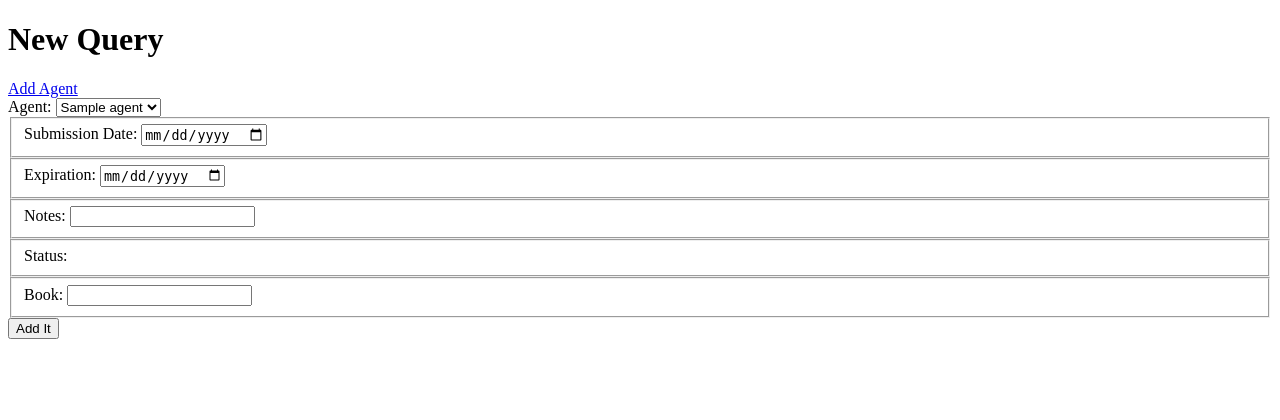
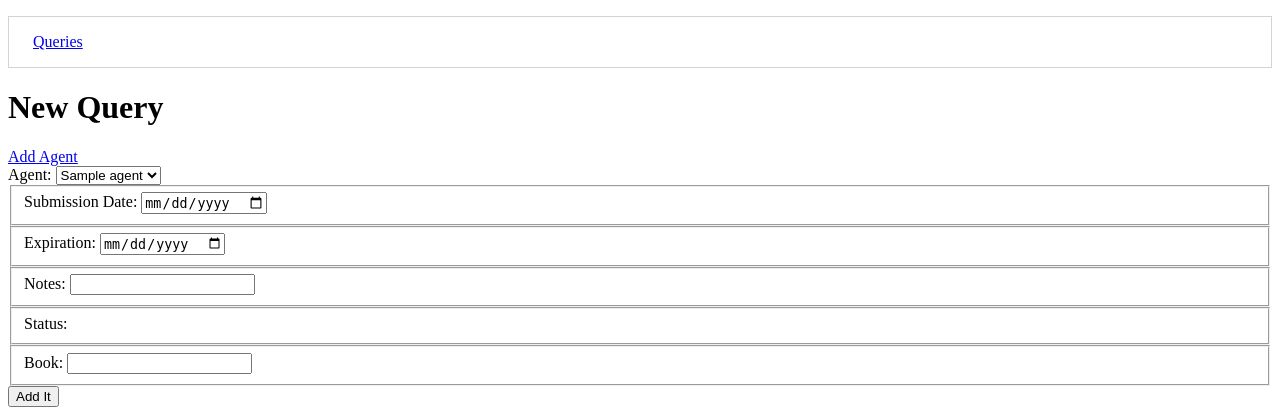
Before and after one commit to corri-golden/queries, a Django app: page /queries/form in a window 1280 px wide. Shown: the top 420 px of the page. Run offline with Django 3.2, Linux system fonts and the light colour scheme; tables that the repository leaves empty hold one stand-in row (values such as "Sample post").

Commit message:
completed nav

```diff
--- a/queriesapp/templates/agents/detail.html
+++ b/queriesapp/templates/agents/detail.html
@@ -1,4 +1,3 @@
-{% load static %}
 <!DOCTYPE html>
 <html>
   <head>
@@ -6,6 +5,9 @@
     <title>Agent</title>
   </head>
   <body>
+  {% extends 'shared/base.html' %}
+
+{% block content %}
     <h1>{{ agent.agent_name }}</h1>
     <h2> {{ agent.company}}</h2>
     <h2> {{ agent.email}}</h2>
@@ -21,3 +23,4 @@
     <button>Edit</button>
     </form>
 </form>
+{% endblock %}
--- a/queriesapp/templates/agents/form.html
+++ b/queriesapp/templates/agents/form.html
@@ -1,11 +1,14 @@
-{% load static %}
 <!DOCTYPE html>
 <html>
+
   <head>
     <meta charset="utf-8">
     <title>New Agent</title>
   </head>
   <body>
+  {% extends 'shared/base.html' %}
+
+{% block content %}
     <h1>New Agent</h1>
 
     {% if agent.id is not None %}
@@ -37,5 +40,6 @@
         {% endif %}
 
     </form>
+    {% endblock %}
   </body>
 </html>
--- a/queriesapp/templates/agents/list.html
+++ b/queriesapp/templates/agents/list.html
@@ -1,11 +1,14 @@
-{% load static %}
 <!DOCTYPE html>
 <html>
+
   <head>
     <meta charset="utf-8">
     <title>Agents</title>
   </head>
   <body>
+  {% extends 'shared/base.html' %}
+
+    {% block content %}
     <h1>Agents</h1>
 
     <ol>
@@ -19,5 +22,6 @@
         </li>
     {% endfor %}
     </ol>
+    {% endblock %}
   </body>
 </html>
--- a/queriesapp/templates/queries/detail.html
+++ b/queriesapp/templates/queries/detail.html
@@ -1,4 +1,4 @@
-{% load static %}
+
 <!DOCTYPE html>
 <html>
   <head>
@@ -6,6 +6,9 @@
     <title>Library</title>
   </head>
   <body>
+  {% extends 'shared/base.html' %}
+
+  {% block content %}
     <h1>{{ query.agent.name }}</h1>
     <h2> {{ query.agent.email }}</h2>
 
@@ -19,3 +22,4 @@
     <input type="hidden" name="actual_method" value="DELETE">
     <button>Delete</button>
 </form>
+{% endblock %}
--- a/queriesapp/templates/queries/form.html
+++ b/queriesapp/templates/queries/form.html
@@ -1,11 +1,13 @@
-{% load static %}
+
 <!DOCTYPE html>
 <html>
   <head>
     <meta charset="utf-8">
-    <title>New Query</title>
   </head>
   <body>
+    {% extends 'shared/base.html' %}
+
+    {% block content %}
     <h1>New Query</h1>
 
     <a href="{% url 'queriesapp:agents_form' %}">Add Agent</a>
@@ -52,5 +54,6 @@
 
       <input type="submit" value="Add It" />
     </form>
+    {% endblock %}
   </body>
 </html>
--- a/queriesapp/templates/queries/list.html
+++ b/queriesapp/templates/queries/list.html
@@ -1,10 +1,13 @@
+
 <!DOCTYPE html>
 <html>
   <head>
     <meta charset="utf-8">
   </head>
   <body>
+  {% extends 'shared/base.html' %}
 
+{% block content %}
 
     <h1>Queries</h1>
 
@@ -57,5 +60,6 @@
       <a href="{% url 'queriesapp:agents' %}">Agent List</a>
 
     </div>
+    {% endblock %}
   </body>
 </html>
--- /dev/null
+++ b/queriesapp/templates/shared/base.html
@@ -0,0 +1,38 @@
+{% load static %}
+<!DOCTYPE html>
+<html>
+
+<head>
+    <meta charset="utf-8">
+    <title>Query</title>
+
+    <style>
+        .navList {
+            list-style-type: none;
+            display: flex;
+            border: 1px solid lightgray;
+            padding: 1em;
+        }
+
+        .navList__route {
+            margin: 0 0.5em;
+        }
+    </style>
+</head>
+
+<body>
+
+    <nav id="site-nav">
+        <ol class="navList">
+            <li class="navList__route"><a href="{% url 'queriesapp:queries' %}">Queries</a></li>
+            {% comment %} <li class="navList__route"><a href="{% url 'libraryapp:books' %}">Books</a></li>
+            <li class="navList__route"><a href="{% url 'libraryapp:librarians' %}">Librarians</a></li> {% endcomment %}
+        </ol>
+    </nav>
+
+    {% block content %}
+    {% endblock %}
+
+</body>
+
+</html>
--- a/queriesapp/views/auth/registration.py
+++ b/queriesapp/views/auth/registration.py
@@ -5,6 +5,7 @@
 from rest_framework.authtoken.models import Token
 from django.views.decorators.csrf import csrf_exempt
 
+@csrf_exempt
 def register_user(request):
     """Handles creation of a new user for auth
         Args:
@@ -37,7 +38,7 @@
         # If authentication was successful, log the user in
         if authenticated_user is not None:
             login(request=request, user=authenticated_user)
-            return redirect(reverse('queriesapp:queries'))
+            return redirect(reverse('queriesapp:accounts'))
 
         else:
             # Bad login details were provided. We need to let them know they need to fix this.
@@ -56,7 +57,7 @@
         # login(request, new_user)
 
         # Redirect the browser to wherever you want to go after registering
-        return redirect(reverse('queriesapp:books'))
+        # return redirect(reverse('queriesapp:accounts'))
 
     # handles a request to load the empty form for the useer to fill out
     # else:
```
Also changed, not shown: queriesapp/templates/books/form.html (+6 -1 lines), queriesapp/templates/books/list.html (+6 -2 lines).
